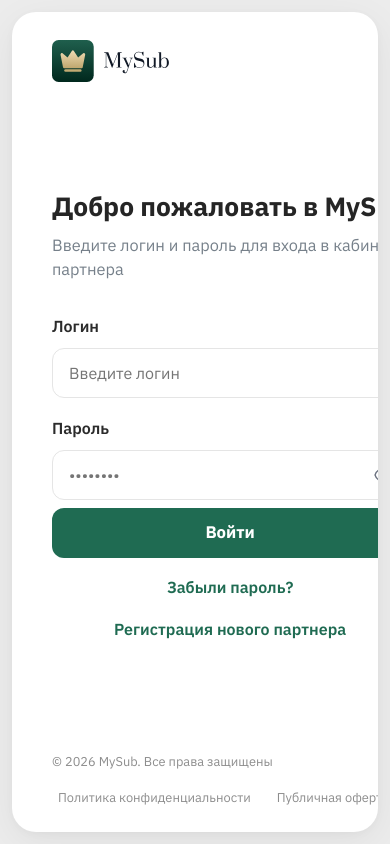
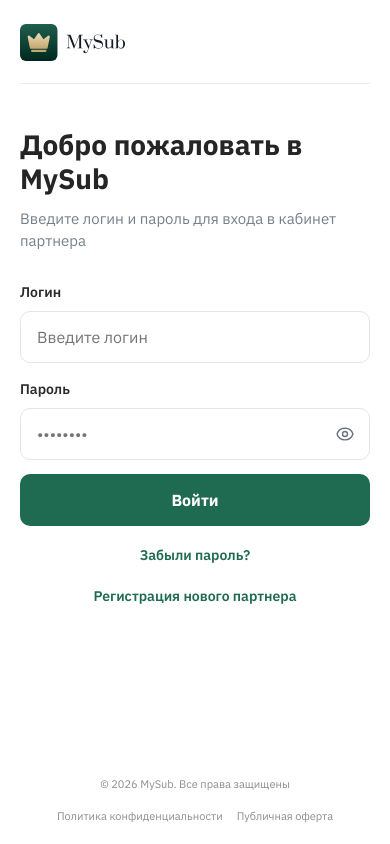
Before and after one commit to adlet19999/mysub, a Next.js app in the folder frontend/web-partner/: page /partner in a window 390 px wide. Built offline with nearby package versions, Linux system fonts and the light colour scheme.

Commit message:
Improve mobile partner login layout

```diff
--- a/frontend/web-partner/src/app/partner/page.module.css
+++ b/frontend/web-partner/src/app/partner/page.module.css
@@ -199,3 +199,105 @@
     align-items: flex-start;
   }
 }
+
+@media (max-width: 600px) {
+  .shell {
+    min-height: 100dvh;
+    padding: 0;
+    background: #ffffff;
+  }
+
+  .panel {
+    min-height: 100dvh;
+    border-radius: 0;
+    box-shadow: none;
+  }
+
+  .left {
+    min-height: 100dvh;
+    padding: 24px 20px 20px;
+    justify-content: flex-start;
+  }
+
+  .brandRow {
+    padding-bottom: 22px;
+    border-bottom: 1px solid #e7ece9;
+  }
+
+  .brandRow img {
+    width: 106px;
+    height: auto;
+  }
+
+  .formWrap {
+    max-width: none;
+    margin: 44px 0 0;
+  }
+
+  .title {
+    font-size: 28px;
+    line-height: 34px;
+    letter-spacing: 0;
+    white-space: normal;
+  }
+
+  .subtitle {
+    margin-bottom: 30px;
+    font-size: 15px;
+    line-height: 22px;
+  }
+
+  .label {
+    margin-bottom: 8px;
+    font-size: 14px;
+  }
+
+  .input,
+  .loginButton {
+    height: 52px;
+    border-radius: 10px;
+  }
+
+  .input {
+    margin-bottom: 16px;
+    font-size: 16px;
+  }
+
+  .passwordRow .input {
+    margin-bottom: 10px;
+  }
+
+  .eyeButton {
+    top: 10px;
+  }
+
+  .loginButton {
+    margin-top: 4px;
+    font-size: 16px;
+  }
+
+  .linkButton {
+    margin-top: 18px;
+    font-size: 14px;
+  }
+
+  .footer {
+    margin-top: auto;
+    padding-top: 34px;
+    align-items: center;
+    text-align: center;
+    font-size: 11px;
+    line-height: 16px;
+  }
+
+  .footerLinks {
+    justify-content: center;
+    flex-wrap: wrap;
+    gap: 4px 14px;
+  }
+
+  .footerLinks button {
+    padding: 0;
+    font-size: inherit;
+  }
+}
```
